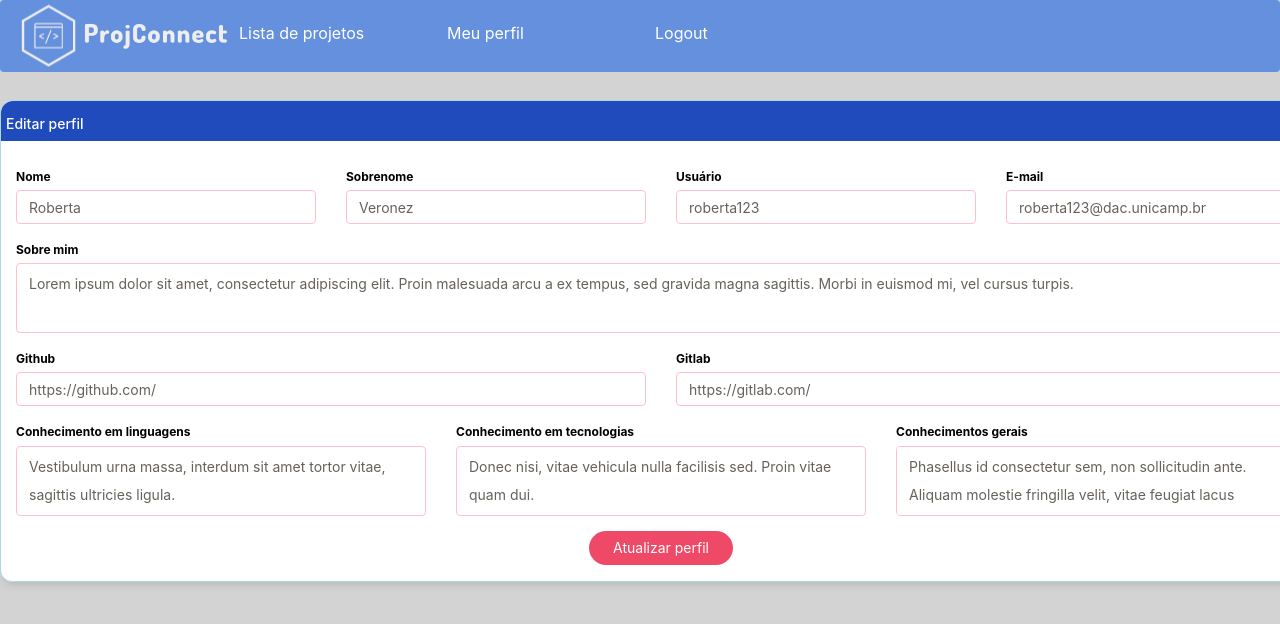
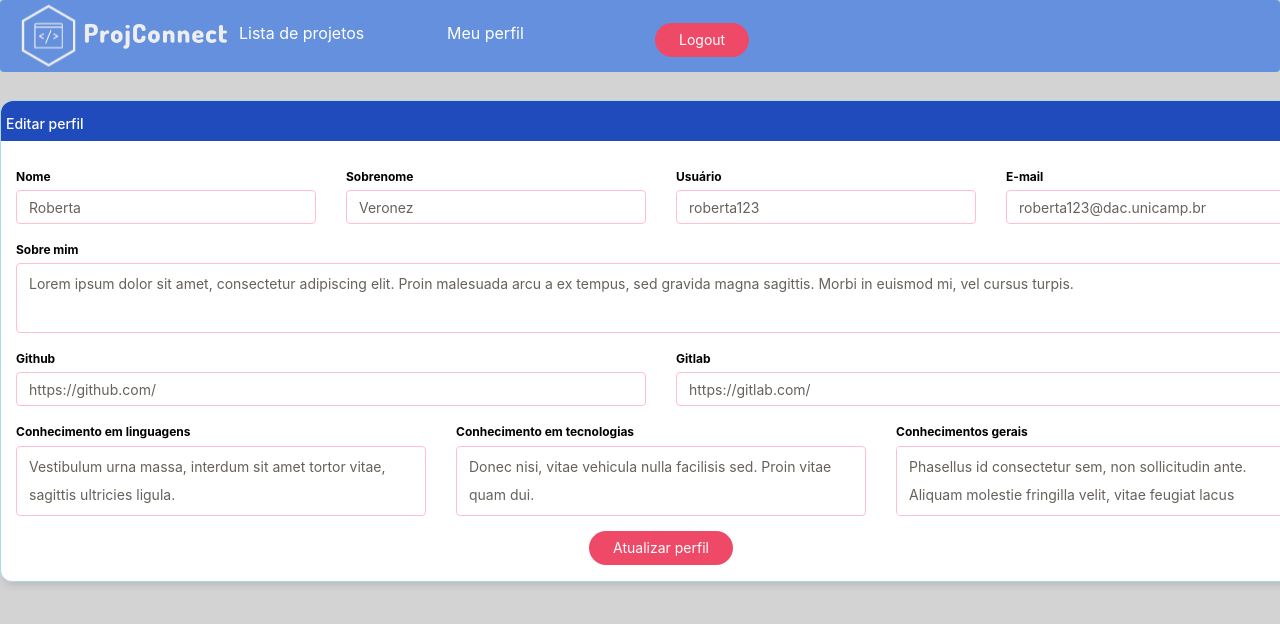
Before and after one commit to ProjConnect/ProjConnectWeb, a React (Create React App) app: page /profile/edit in a window 1280 px wide. Shown: the top 624 px of the page. Built offline with nearby package versions, Linux system fonts and the light colour scheme.

Commit message:
use Login and Logout services

```diff
--- a/src/components/Navbars/Navbar.jsx
+++ b/src/components/Navbars/Navbar.jsx
@@ -1,7 +1,8 @@
 import React from 'react';
 import { Link } from 'react-router-dom';
-import { Navbar, Container, Col } from 'reactstrap';
+import { Navbar, Container, Col, Button } from 'reactstrap';
 import logo from '../../assets/images/logo_transparent1-01.png';
+import { logout } from '../../services/auth';
 
 function Header() {
   const [color] = React.useState('transparent');
@@ -30,7 +31,9 @@ function Header() {
         </Col>
         <Col md="2">
           <div className="nav-link">
-            <Link to="/login">Logout</Link>
+            <Button className="button-round" onClick={logout}>
+              Logout
+            </Button>
           </div>
         </Col>
       </Container>
--- a/src/pages/LandingPage/LandingPage.jsx
+++ b/src/pages/LandingPage/LandingPage.jsx
@@ -22,7 +22,7 @@ function LandingPage() {
           Unicamp pode criar uma demanda de projeto que possa ser atendido pela
           disciplina de projetos.
         </p>
-        <Link to="/project/list">
+        <Link to="/login">
           <Button className="button-round">Entrar</Button>
         </Link>
       </div>
```
